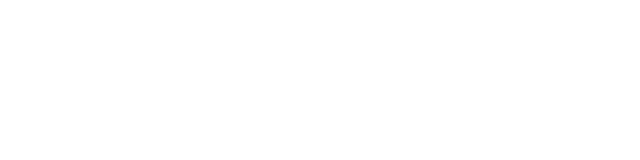
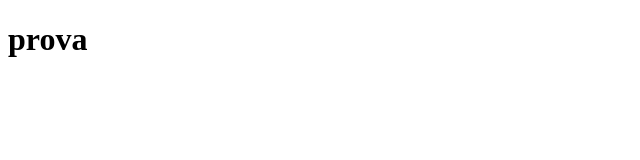
Before and after one commit to CaraccioloJessica/proj-html-vuejs, a Vue app: page / in a window 1280 px wide. Shown: the top 160 px of the page, without its empty margins (0-640 px from the left). Built offline with nearby package versions, Linux system fonts and the light colour scheme.

Commit message:
imported header to app.vue

```diff
--- a/src/App.vue
+++ b/src/App.vue
@@ -1,7 +1,15 @@
 <script>
+import Header from './components/Header.vue';
+
+export default {
+  components: {
+    Header,
+  }
+}
 </script>
 
 <template>
+  <Header />
 </template>
 
 <style lang="scss">
```
